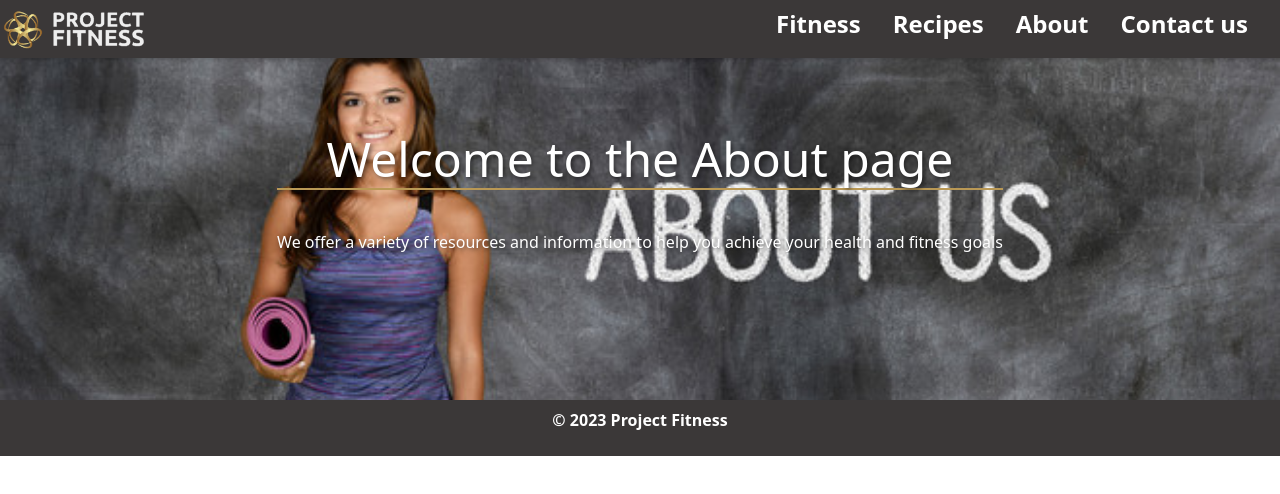
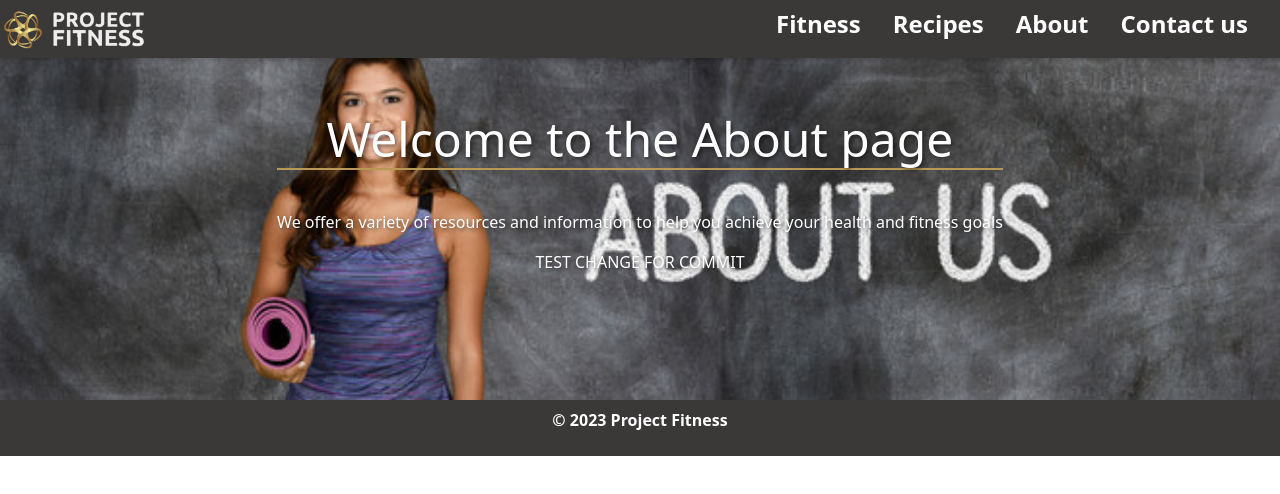
Before and after one commit to CloByrne/ACSD-Project, a React (Create React App) app: page /About in a window 1280 px wide. Shown: the top 494 px of the page. Built offline with nearby package versions, Linux system fonts and the light colour scheme.

Commit message:
Test commit after cloning

```diff
--- a/package.json
+++ b/package.json
@@ -6,9 +6,12 @@
     "@testing-library/jest-dom": "^5.16.5",
     "@testing-library/react": "^13.4.0",
     "@testing-library/user-event": "^13.5.0",
+    "axios": "^1.3.6",
+    "bootstrap": "^5.2.3",
     "react": "^18.2.0",
+    "react-bootstrap": "^2.7.4",
     "react-dom": "^18.2.0",
-    "react-router-dom": "^6.10.0",
+    "react-router-dom": "^5.3.4",
     "react-scripts": "5.0.1",
     "web-vitals": "^2.1.4"
   },
--- a/src/index.js
+++ b/src/index.js
@@ -4,7 +4,7 @@ import './index.css';
 import App from './App';
 import * as serviceWorkerRegistration from './serviceWorkerRegistration';
 import reportWebVitals from './reportWebVitals';
-import 'bootstrap/dist/css/bootstrap.css';
+// import 'bootstrap/dist/css/bootstrap.css';
 
 
 const root = ReactDOM.createRoot(document.getElementById('root'));
--- a/src/views/About.js
+++ b/src/views/About.js
@@ -7,7 +7,8 @@ function About() {
             <div className="about-text">
                 <h1>Welcome to the About page</h1>
                 <div className="about-sub-text">
-                <p>We offer a variety of resources and information to help you achieve your health and fitness goals</p>
+                    <p>We offer a variety of resources and information to help you achieve your health and fitness goals</p>
+                    <p>TEST CHANGE FOR COMMIT</p>
                 </div>
             </div>
         </div>
```
Also changed, not shown: 1 other file (tests, documents, lock files or other folders).
